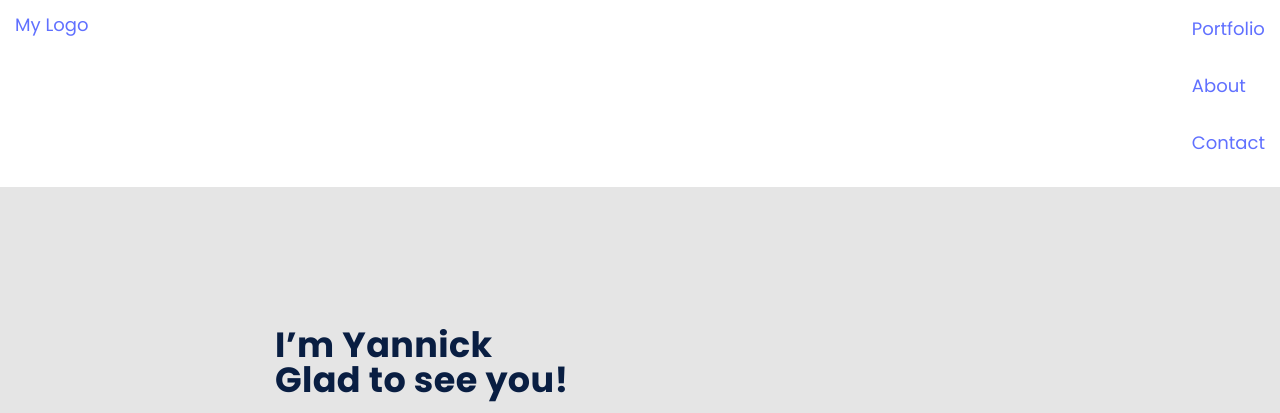
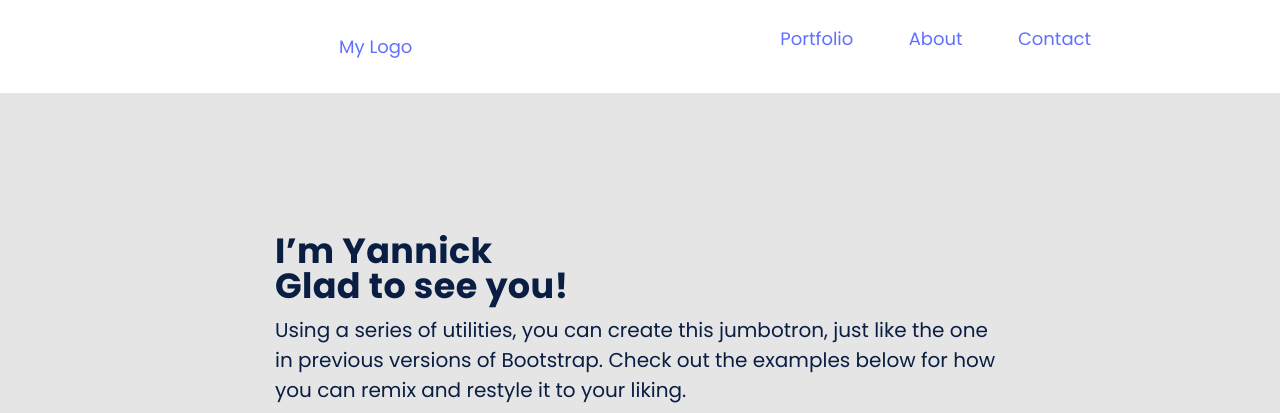
Before and after one commit to codecaiine/microverse-javascript, a website: page index.html in a window 1280 px wide. Shown: the top 413 px of the page. Drawn offline with nearby package versions, Linux system fonts and the light colour scheme.

Commit message:
update navigation desktop  version

```diff
--- a/css/styles.css
+++ b/css/styles.css
@@ -19,15 +19,23 @@ body {
 }
 
 .nav-bar {
-  background: #fff;
-  color: #fff;
   display: flex;
-  justify-content: space-between;
+  justify-content: space-around;
+  align-items: center;
+  padding-left: 160px;
+  background-color: #fff;
 }
 
-.nav-bar .myMenu {
-  display: flex;
-  list-style: none;
+.nav-bar .myMenu .nav-list {
+  list-style-type: none;
+  width: 100%;
+  text-align: center;
+}
+
+.nav-list li {
+  display: inline-block;
+  padding: 10px;
+  color: black;
 }
 
 .nav-bar .logo a {
@@ -128,6 +136,15 @@ a.btn-connect {
   font-size: 21px;
   padding-top: 10px;
   padding-right: 8px;
+}
+
+@media screen and (min-width: 1080px) {
+  /* Desktop version */
+  html,
+  body {
+    max-width: 100%;
+    overflow-x: hidden;
+  }
 }
 
 @media all and (max-width: 800px) {
```
